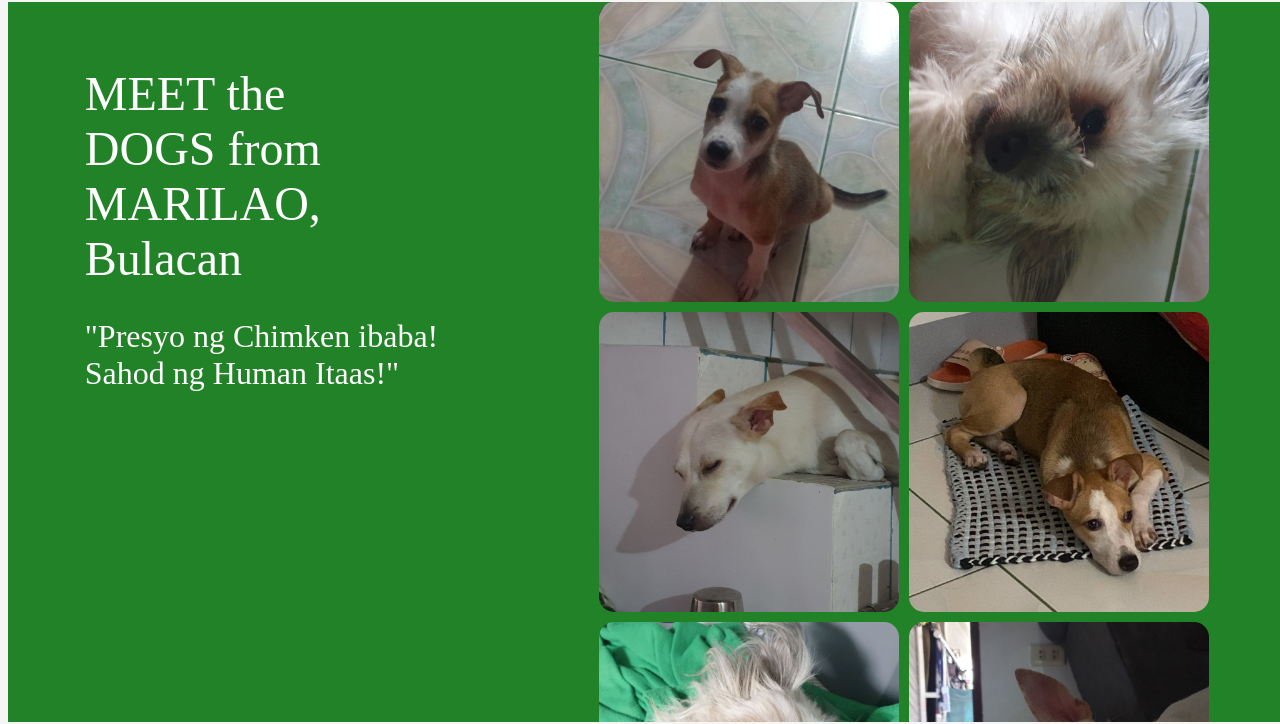
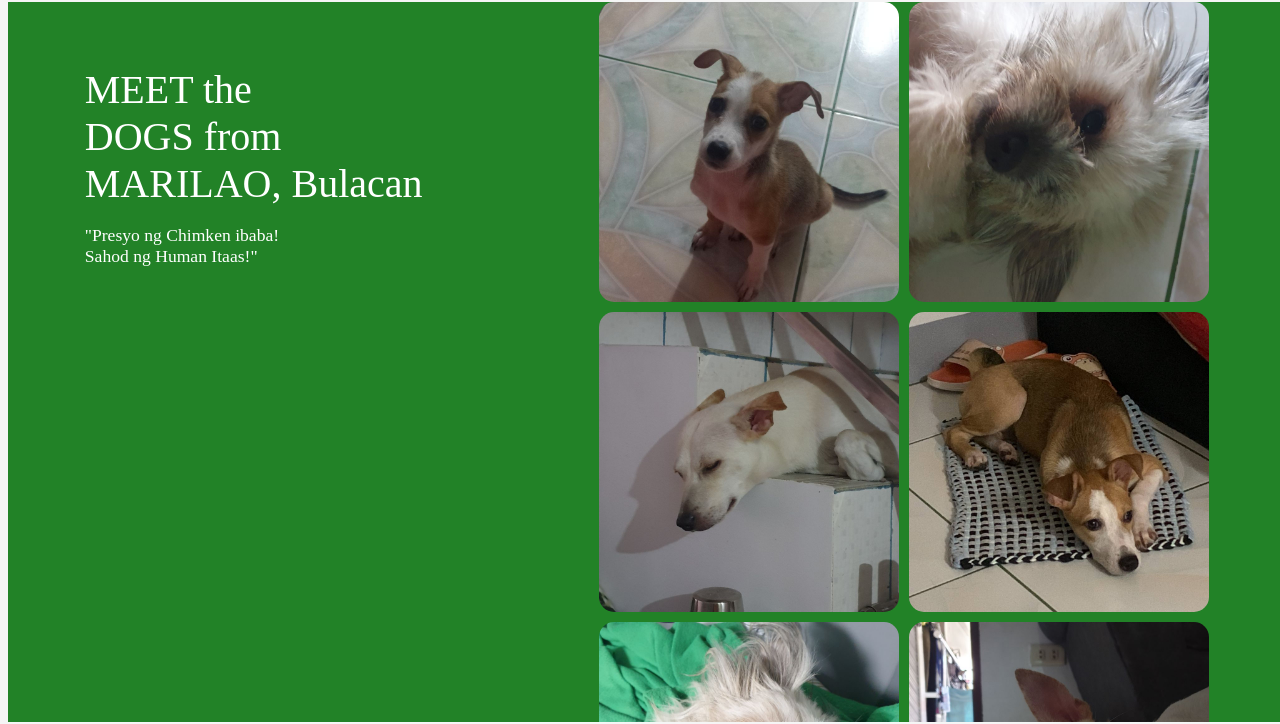
Before and after one commit to rcrcrcc/dogs-of-bulacan, a plain HTML site: page index.html in a window 1280 px wide. Shown: the part 86-810 px from the top of the page. Drawn offline with Linux system fonts and the light colour scheme; a web font is replaced by a local one.

Commit message:
Update styles.css

```diff
--- a/styles.css
+++ b/styles.css
@@ -72,13 +72,13 @@ header img {
 }
 .top-title {
     font-family: "Coiny";
-    font-size: 3rem;
+    font-size: 2.5rem;
     padding: 5% 6%;
     color: white;
     width: 40%;
 }
 #dog-protest {
-    font-size: 2rem;
+    font-size: 1.1rem;
     font-family: "Anuphan";
     padding: 0%;
 }
```
